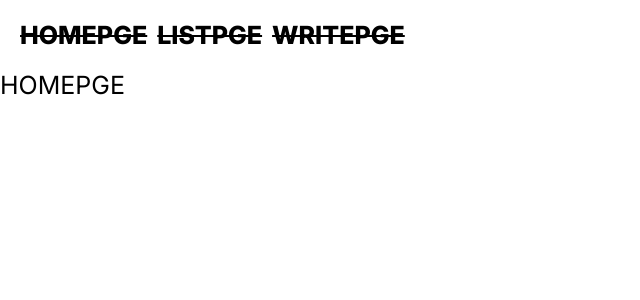
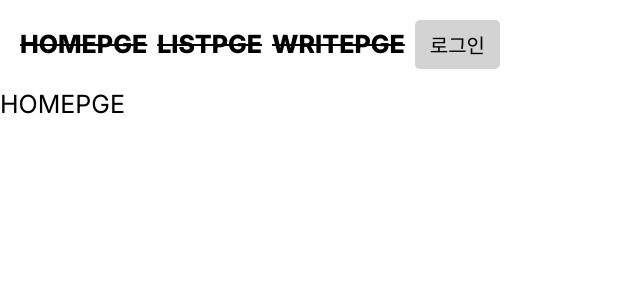
Before and after one commit to 62savage/next_forum, a Next.js app: page / in a window 1280 px wide. Shown: the top 300 px of the page, without its empty margins (0-640 px from the left). Built offline with nearby package versions, Linux system fonts and the light colour scheme; no server answers.

Commit message:
Implementing of Social Login Using Next-auth

```diff
--- /dev/null
+++ b/app/LoginBtn.jsx
@@ -0,0 +1,14 @@
+'use client';
+import { signIn, signOut } from 'next-auth/react';
+
+export default function LoginBtn({ session }) {
+  return (
+    <button
+      onClick={() => {
+        session ? signOut() : signIn();
+      }}
+    >
+      {session ? '로그아웃' : '로그인'}
+    </button>
+  );
+}
--- a/app/layout.js
+++ b/app/layout.js
@@ -1,6 +1,9 @@
 import Link from 'next/link';
 import './globals.css';
 import { Inter } from 'next/font/google';
+import LoginBtn from './LoginBtn';
+import { authOptions } from '@/pages/api/auth/[...nextauth]';
+import { getServerSession } from 'next-auth';
 
 const inter = Inter({ subsets: ['latin'] });
 
@@ -9,7 +12,8 @@ export const metadata = {
   description: 'Generated by create next app',
 };
 
-export default function RootLayout({ children }) {
+export default async function RootLayout({ children }) {
+  const session = await getServerSession(authOptions);
   return (
     <html lang="en">
       <body className={inter.className}>
@@ -21,6 +25,7 @@ export default function RootLayout({ children }) {
           <Link href={'/write'} prefetch={false}>
             WRITEPGE
           </Link>
+          <LoginBtn session={session} />
         </header>
         {children}
       </body>
--- a/app/page.js
+++ b/app/page.js
@@ -1,3 +1,3 @@
-export default async function Home() {
+export default function Home() {
   return <main>HOMEPGE</main>;
 }
--- a/package.json
+++ b/package.json
@@ -11,6 +11,7 @@
   "dependencies": {
     "mongodb": "^5.6.0",
     "next": "13.4.6",
+    "next-auth": "^4.22.1",
     "react": "18.2.0",
     "react-dom": "18.2.0"
   }
--- /dev/null
+++ b/pages/api/auth/[...nextauth].js
@@ -0,0 +1,13 @@
+import NextAuth from 'next-auth';
+import GithubProvider from 'next-auth/providers/github';
+
+export const authOptions = {
+  providers: [
+    GithubProvider({
+      clientId: process.env.GITHUB_AUTH_ID,
+      clientSecret: process.env.GITHUB_AUTH_SECRET,
+    }),
+  ],
+  secret: 'qqewerqwerdsf2cxbr',
+};
+export default NextAuth(authOptions);
--- a/util/database.js
+++ b/util/database.js
@@ -1,6 +1,5 @@
 import { MongoClient } from 'mongodb';
-const url =
-  'mongodb+srv://admin:qwer1234@cluster0.ks9mksv.mongodb.net/?retryWrites=true&w=majority';
+const url = process.env.MONGODB_URL;
 const options = { useNewUrlParser: true };
 let connectDB;
 
```
Also changed, not shown: 2 other files (tests, documents, lock files or other folders).
